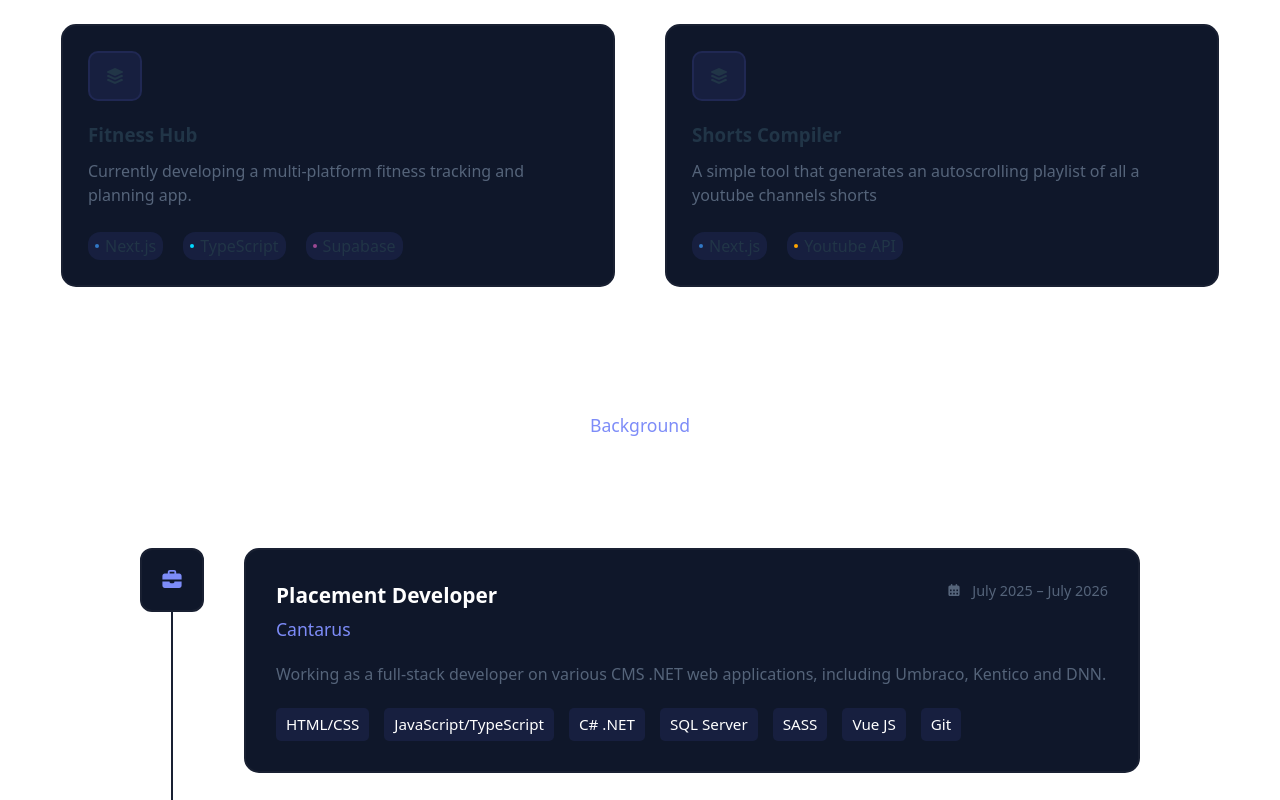
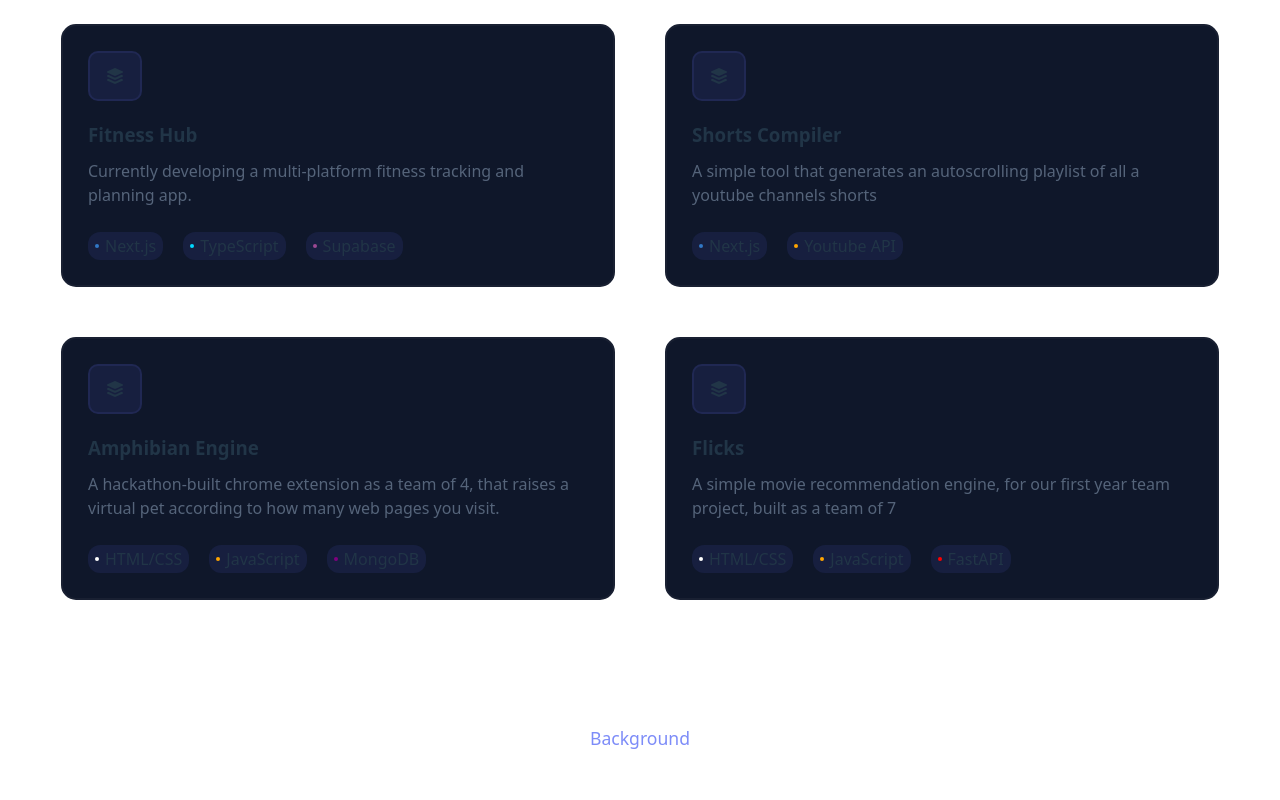
Before and after one commit to ghilou05/portfolio-website, a React (Vite) app: page / in a window 1280 px wide. Shown: the part 983-1783 px from the top of the page. Built offline with nearby package versions, Linux system fonts and the light colour scheme.

Commit message:
Adding two new projects

```diff
--- a/src/components/ProjectCards.tsx
+++ b/src/components/ProjectCards.tsx
@@ -43,7 +43,7 @@ const projects: Project[] = [
   {
     id: "snapbook",
     title: "Snapbook",
-    description: "A hackathon-built web app where users upload landmark photos, automatically detect their locations, and visualise visited countries on an interactive 3D globe.",
+    description: "A hackathon-built web app as a team of 4, where users upload landmark photos, automatically detect their locations, and visualise visited countries on an interactive 3D globe.",
     tech: [
       {name: "React", color: "#00d8ff"},
       {name: "Firebase", color: "red"}
@@ -72,6 +72,30 @@ const projects: Project[] = [
     ],
     liveUrl: "https://yt-web-project.vercel.app/",
     repoUrl: "https://github.com/ghilou05/yt-web-project",
+  },
+  {
+    id: "amphibian-engine",
+    title: "Amphibian Engine",
+    description: "A hackathon-built chrome extension as a team of 4, that raises a virtual pet according to how many web pages you visit.",
+    tech: [
+      { name: "HTML/CSS", color: "white" },
+      { name: "JavaScript", color: "orange" },
+      { name: "MongoDB", color: "purple" }
+    ],
+    repoUrl: "https://github.com/ghilou05/Amphibian-Engine",
+
+  },
+  {
+    id: "flicks",
+    title: "Flicks",
+    description: "A simple movie recommendation engine, for our first year team project, built as a team of 7",
+    tech: [
+      { name: "HTML/CSS", color: "white" },
+      { name: "JavaScript", color: "orange" },
+      { name: "FastAPI", color: "red" }
+
+    ],
+    repoUrl: "https://github.com/ghilou05/Flicks"
   }
 ];
 
```
